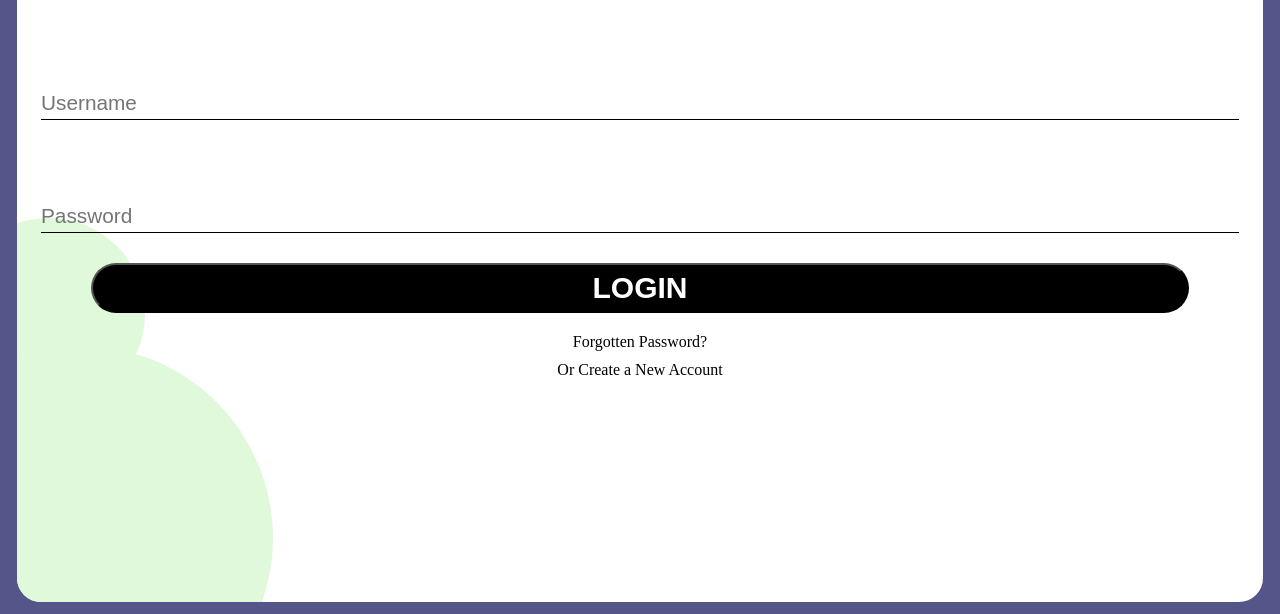
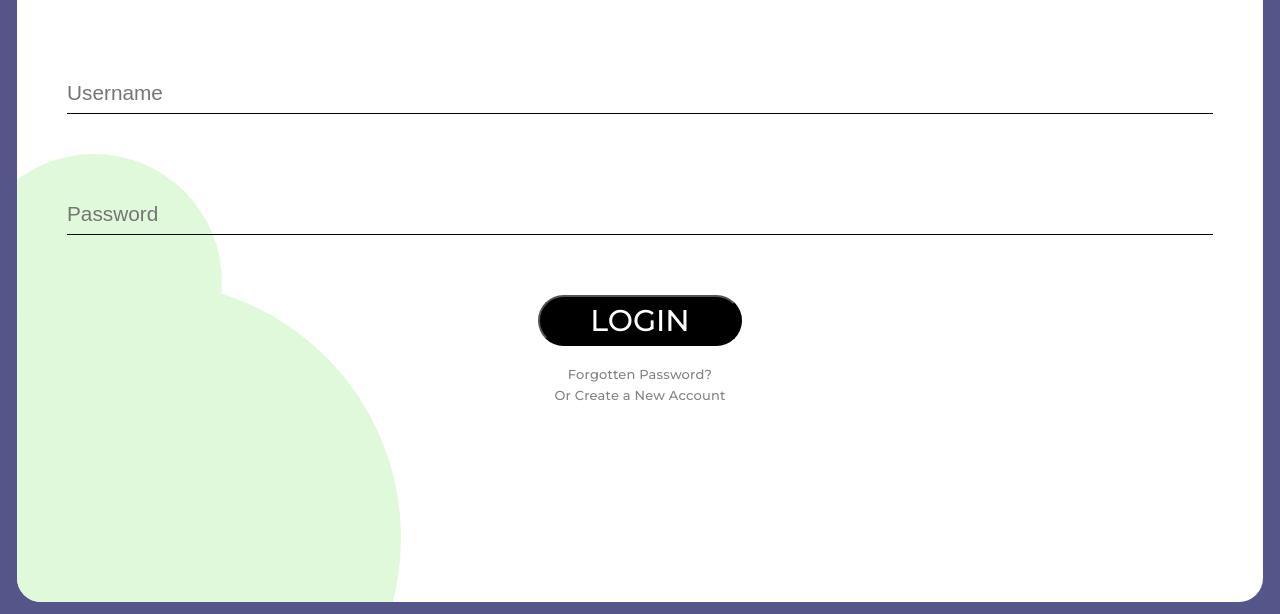
Before and after one commit to kellenraissa/Deway-Test, a plain HTML site: page index.html in a window 1280 px wide. Shown: the part 186-800 px from the top of the page. Drawn offline with Linux system fonts and the light colour scheme.

Commit message:
Add files via upload

```diff
--- a/index.html
+++ b/index.html
@@ -30,9 +30,9 @@
                 <div class="input-style">
                     <input class="input-login" type="password" id="password" name="password" placeholder="Password">
                 </div>
-
-                    <button class="button-login" type="submit" value="login">LOGIN</button>
-
+                <div class="button-content">
+                    <button class="button-login" type="submit" value="login">login</button>
+                </div>
             </form>
             <div class="container-actions">
                 <a>Forgotten Password?</a>
--- a/style.css
+++ b/style.css
@@ -1,5 +1,6 @@
 @import url('https://fonts.googleapis.com/css2?family=Righteous&family=Roboto:wght@700&family=Sarala:wght@400;700&display=swap');
 @import url('https://fonts.googleapis.com/css2?family=Lato:wght@700&family=Righteous&family=Roboto:wght@400;700&family=Sarala:wght@400;700&display=swap');
+@import url('https://fonts.googleapis.com/css2?family=Lato:wght@700&family=Montserrat:wght@500&family=Righteous&family=Roboto:wght@400;700&family=Sarala:wght@400;700&display=swap');
 
 * {
     margin: 0;
@@ -7,27 +8,23 @@
 }
 
 body {
+    box-sizing: border-box;
     display: flex;
-    background-color: #545588;
     height: 100vh;
     padding: 12px 17px;
-    box-sizing: border-box;
+    background-color: #545588;
 }
 
 .container {
     position: relative;
-    background-color: #ffffff;
-    border-radius: 24px;
-    padding: 24px;
+    z-index: 10;
     display: flex;
     flex: 1;
     flex-direction: column;
-    z-index: 10;
+    padding: 24px;
     overflow: hidden;
-}
-
-header {
-
+    background-color: #ffffff;
+    border-radius: 24px;
 }
 
 .welcome {
@@ -41,30 +38,31 @@ header {
 
 .subtitle {
     font-family: 'Lato', sans-serif;
-    color: #505050;
+    color: #666666;
+    font-weight: 300;
 }
 
 form {
     display: flex;
     flex-direction: column;
     justify-content: center;
-    gap: 60px;
-    margin-top: 70px;
+    gap: 40px;
+    margin-top: 60px;
 }
 
 .back-button {
-    background-color: #dcdcdc;
+    display: flex;
+    justify-content: center;
+    align-items: center;
     width: 40px;
     height: 40px;
+    padding-right: 5px;
     border: none;
     border-radius: 50px;
     outline: inherit;
+    background-color: #dcdcdc;
     font-size: 30px;
-    display: flex;
-    justify-content: center;
-    align-items: center;
     color: #939393;
-    padding-right: 5px;
 }
 
 
@@ -76,42 +74,52 @@ form {
     outline: none;
     background: none;
     text-transform: none;
-    line-height: 32px;
+    line-height: 40px;
     font-size: 1.3rem;
     font-weight: 400;
-    color: #b6b2b2;
+    color: #838383;
 
 }
 
 .input-style {
+    flex: 1;
     border-bottom-width: 0.5px;
     border-bottom-style: solid;
-    flex: 1;
+}
+
+.button-content{
+    display: flex;
+    justify-content: center;
+    align-items: center;
+    margin-top: 30px;
 }
 
 .button-login {
     display: flex;
     justify-content: center;
-    margin-top: 30px;
-    margin:0 50px ;
-    padding: 6px 30px;
+    align-items: center;
+    padding: 5px 50px;
     border-radius: 50px;
     background-color: black;
     color: #ffffff;
     font-size: 30px;
-    font-weight: 600;
     text-align: center;
+    font-family: 'Montserrat', sans-serif;
+    text-transform: uppercase;
 }
 
 .container-actions {
-    margin-top: 20px;
     display: flex;
     flex-direction: column;
     justify-content: center;
-    gap: 10px;
+    gap: 5px;
+    margin-top: 20px;
     text-align: center;
+    font-family: 'Montserrat', sans-serif;
     text-decoration: none;
-    font-size: 16px;
+    font-size: 13px;
+    color: #838383;
+    letter-spacing: 0.2px;
 }
 
 .content {
@@ -122,26 +130,25 @@ form {
 
 .circle-1 {
     position: absolute;
+    z-index: 1;
     background-color:
     #e1f9db;
     border-radius: 50%;
-    z-index: 1;
-  }
+}
 
 .circle-2 {
     position: absolute;
+    z-index: 1;
     background-color:
     #e1f9db;
     border-radius: 50%;
-    z-index: 1;
   }
 
-
-  @media (max-width: 768px) {
+   @media (max-width: 379px) {
     .circle-1 {
         width: 70vw;
         height: 70vw;
-        bottom: 65vw;
+        bottom: 60vw;
         left: -20vw;
       }
 
@@ -149,7 +156,23 @@ form {
         width: 120vw;
         height: 120vw;
         bottom: -30vw;
-        left: -30vw;
+        left: -29vw;
+      }
+  }
+
+  @media (min-width: 452px) and (max-width: 768px) {
+    .circle-1 {
+        width: 70vw;
+        height: 70vw;
+        bottom: 45vw;
+        left: -20vw;
+      }
+
+    .circle-2 {
+        width: 120vw;
+        height: 120vw;
+        bottom: -40vw;
+        left: -29vw;
       }
   }
 
@@ -172,24 +195,30 @@ form {
 
   @media (min-width: 1025px) {
 
+    .container {
+        padding: 10px 50px;
+        overflow: hidden;
+        background-color: #ffffff;
+        border-radius: 24px;
+    }
+
     form {
         gap: 30px;
         margin-top: 40px;
     }
 
 
-
     .circle-1 {
-        width: 15vw;
-        height: 15vw;
+        width: 20vw;
+        height: 20vw;
         bottom: 15vw;
-        left: -5vw;
+        left: -4vw;
       }
 
     .circle-2 {
-        width: 30vw;
-        height: 30vw;
-        bottom: -10vw;
+        width: 40vw;
+        height: 40vw;
+        bottom: -15vw;
         left: -10vw;
       }
   }
```
